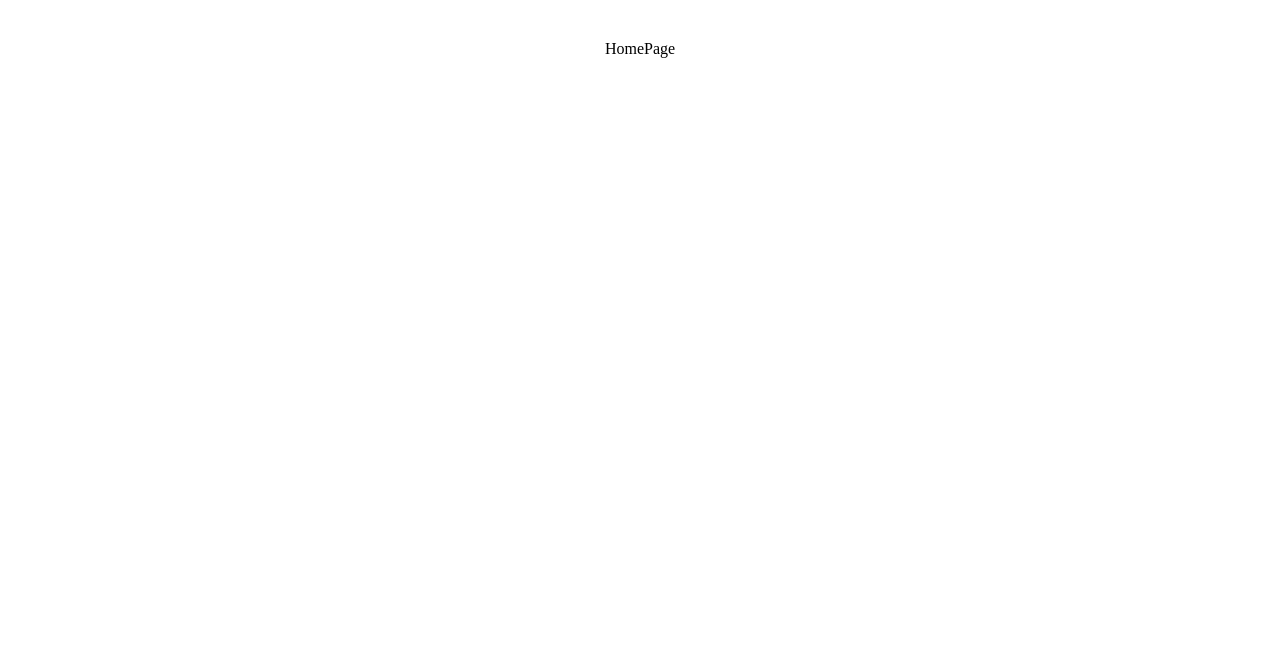
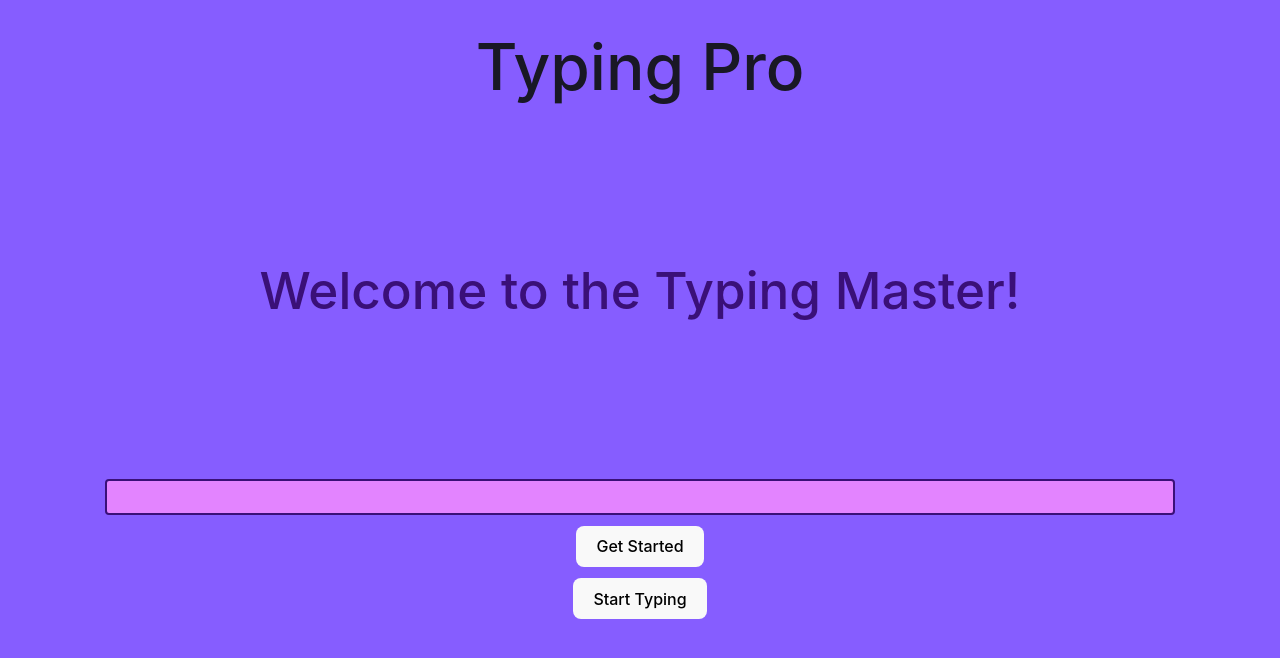
Before and after one commit to marco-boop/typingSpeedApp, a React (Vite) app: page / in a window 1280 px wide. Shown: the top 658 px of the page. Built offline with nearby package versions, Linux system fonts and the light colour scheme.

Commit message:
Finished TextGenerator component

```diff
--- a/package.json
+++ b/package.json
@@ -10,6 +10,7 @@
     "preview": "vite preview"
   },
   "dependencies": {
+    "axios": "^1.6.5",
     "react": "^18.2.0",
     "react-dom": "^18.2.0"
   },
--- a/src/components/pages/HomePage.jsx
+++ /dev/null
@@ -1,11 +0,0 @@
-import React from 'react';
-
-const HomePage = () => {
-    return (
-        <div>
-        HomePage
-        </div>
-    );
-};
-
-export default HomePage;
--- /dev/null
+++ b/src/components/textGenerator/TextGenerator.jsx
@@ -0,0 +1,37 @@
+import React, { useState } from "react";
+import styles from "./textGenerator.module.css";
+import axios from "axios";
+
+const EndpointAPI = "https://api.quotable.io/random";
+
+// {"_id":"YylNTIZwjyg2","content":"He who angers you conquers you.","author":"Elizabeth Kenny","tags":["Famous Quotes"],"authorSlug":"elizabeth-kenny","length":31,"dateAdded":"2020-04-15","dateModified":"2023-04-14"}
+
+const TextGenerator = () => {
+  const [displayText, setDisplayText] = useState("");
+
+  const getText = async () => {
+    let paragraph = "";
+
+    for (let i = 0; i < 6; i++) {
+      const response = await axios.get(EndpointAPI);
+      let new_paragraph = response.data.content;
+      paragraph = paragraph + " " + new_paragraph;
+      setDisplayText(paragraph);
+    }
+  };
+
+  return (
+    <div>
+      <div>
+        <article>
+          <p>{displayText}</p>
+        </article>
+      </div>
+      <button onClick={getText} className={styles.btn}>
+        Get Started
+      </button>
+    </div>
+  );
+};
+
+export default TextGenerator;
--- /dev/null
+++ b/src/components/textGenerator/textGenerator.module.css
@@ -0,0 +1,23 @@
+.container {
+  color: aquamarine;
+}
+
+article {
+  margin: 2rem auto 0;
+  /* margin: top right bottom left */
+  background-color: var(--color-bg-variant);
+  border: 2px solid var(--color-primary);
+  border-radius: 0.25rem;
+  padding: 1rem;
+  max-width: 88%;
+}
+
+article p {
+  color: black;
+  text-align: left;
+  font-size: 1.1rem;
+}
+
+.btn {
+  margin: 0.7rem;
+}
--- a/src/index.css
+++ b/src/index.css
@@ -0,0 +1,140 @@
+* {
+  margin: 0;
+  padding: 0;
+  border: 0;
+  outline: 0;
+  box-sizing: border-box;
+  list-style: none;
+  text-decoration: none;
+}
+
+:root {
+  font-family: Inter, system-ui, Avenir, Helvetica, Arial, sans-serif;
+  line-height: 1.5;
+  font-weight: 400;
+
+  color-scheme: light dark;
+  color: rgba(255, 255, 255, 0.87);
+  background-color: #242424;
+
+  font-synthesis: none;
+  text-rendering: optimizeLegibility;
+  -webkit-font-smoothing: antialiased;
+  -moz-osx-font-smoothing: grayscale;
+  -webkit-text-size-adjust: 100%;
+
+  --transition: all 400ms ease;
+
+  --color-bg: #865dff;
+  --color-bg-variant: #e384ff;
+  --color-title: #191825;
+  --color-primary: #3a1078;
+  --color-primary-variant: #ffa3fd;
+  --color-primary-light: rgba(220, 20, 60, 0.6);
+  --color-right: green;
+  --color-wrong: red;
+  --color-contrast-primary: #00ced1;
+  --color-light: rgba(255, 255, 255, 0.6);
+
+  --container-width-lg: 75%;
+  --container-width-md: 86%;
+  --container-width-sm: 90%;
+}
+
+/* ============ GENERAL STYLES ============ */
+
+body {
+  background-color: var(--color-bg);
+}
+
+h1,
+h2,
+h3,
+h4,
+h5 {
+  font-weight: 500;
+  color: var(--color-primary);
+}
+
+.container {
+  width: var(--container-width-lg);
+  margin: 0 auto;
+}
+
+a {
+  font-weight: 500;
+  color: #646cff;
+  text-decoration: inherit;
+}
+
+a:hover {
+  color: #535bf2;
+}
+
+body {
+  display: flex;
+  flex-direction: column;
+  min-width: 320px;
+  min-height: 100vh;
+}
+
+h1 {
+  font-size: 3.2em;
+  line-height: 1.1;
+}
+
+button {
+  border-radius: 8px;
+  border: 1px solid transparent;
+  padding: 0.6em 1.2em;
+  font-size: 1em;
+  font-weight: 500;
+  font-family: inherit;
+  background-color: #1a1a1a;
+  cursor: pointer;
+  transition: border-color 0.25s;
+}
+
+button:hover {
+  border-color: #646cff;
+}
+
+button:focus,
+button:focus-visible {
+  outline: 4px auto -webkit-focus-ring-color;
+}
+
+@media (prefers-color-scheme: light) {
+  :root {
+    color: #213547;
+    background-color: #ffffff;
+  }
+
+  a:hover {
+    color: #747bff;
+  }
+
+  button {
+    background-color: #f9f9f9;
+  }
+}
+
+/* HomePage style */
+
+.app-title {
+  font-size: 4rem;
+  color: var(--color-title);
+}
+
+.welcome-title {
+  margin-top: 10rem;
+  margin-bottom: 10rem;
+}
+
+.hidden {
+  display: none;
+}
+
+.btn-restart {
+  margin-top: 1rem;
+}
--- /dev/null
+++ b/src/pages/HomePage.jsx
@@ -0,0 +1,27 @@
+import React from "react";
+import TextGenerator from "../components/textGenerator/TextGenerator";
+
+const HomePage = () => {
+  return (
+    <div>
+      <h1 className="app-title">Typing Pro</h1>
+
+      <div className="welcome-title">
+        <h1>Welcome to the Typing Master!</h1>
+      </div>
+
+      <TextGenerator />
+
+      {/* Form Input */}
+
+      <div>
+        <button>Start Typing</button>
+      </div>
+      <div className="btn-restart hidden">
+        <button>Restart</button>
+      </div>
+    </div>
+  );
+};
+
+export default HomePage;
```
Also changed, not shown: src/App.jsx (+6 -7 lines), 1 other file (tests, documents, lock files or other folders).
